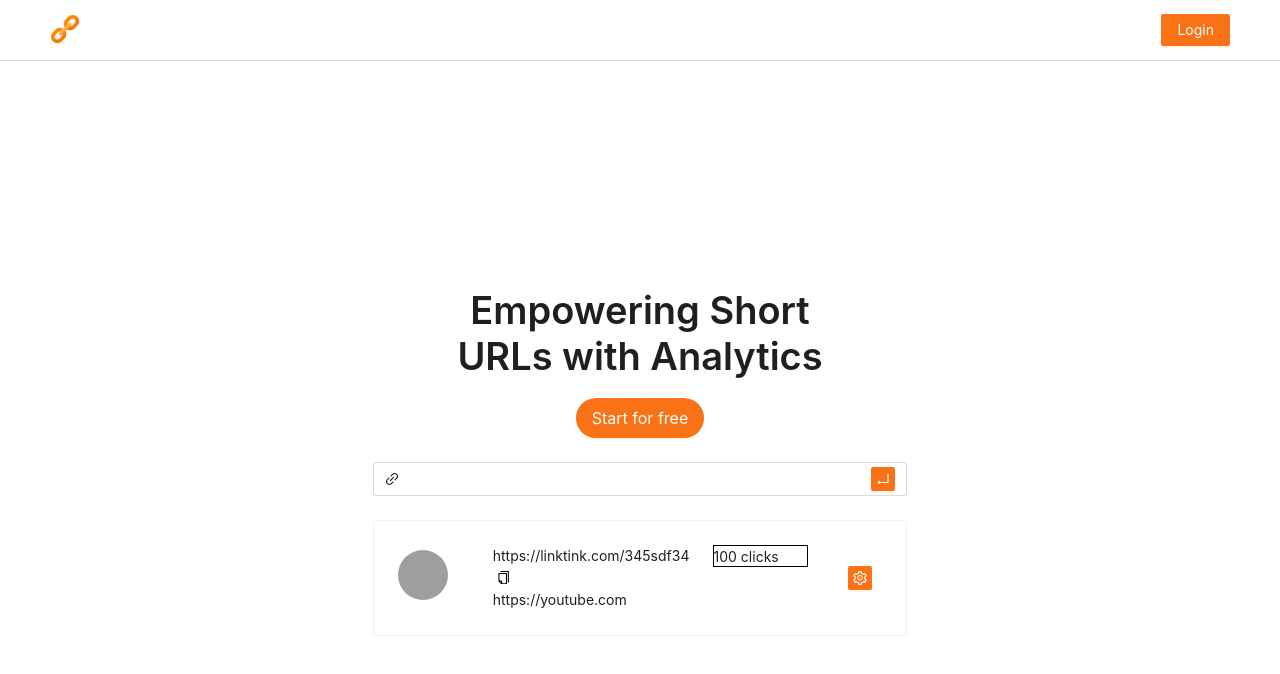
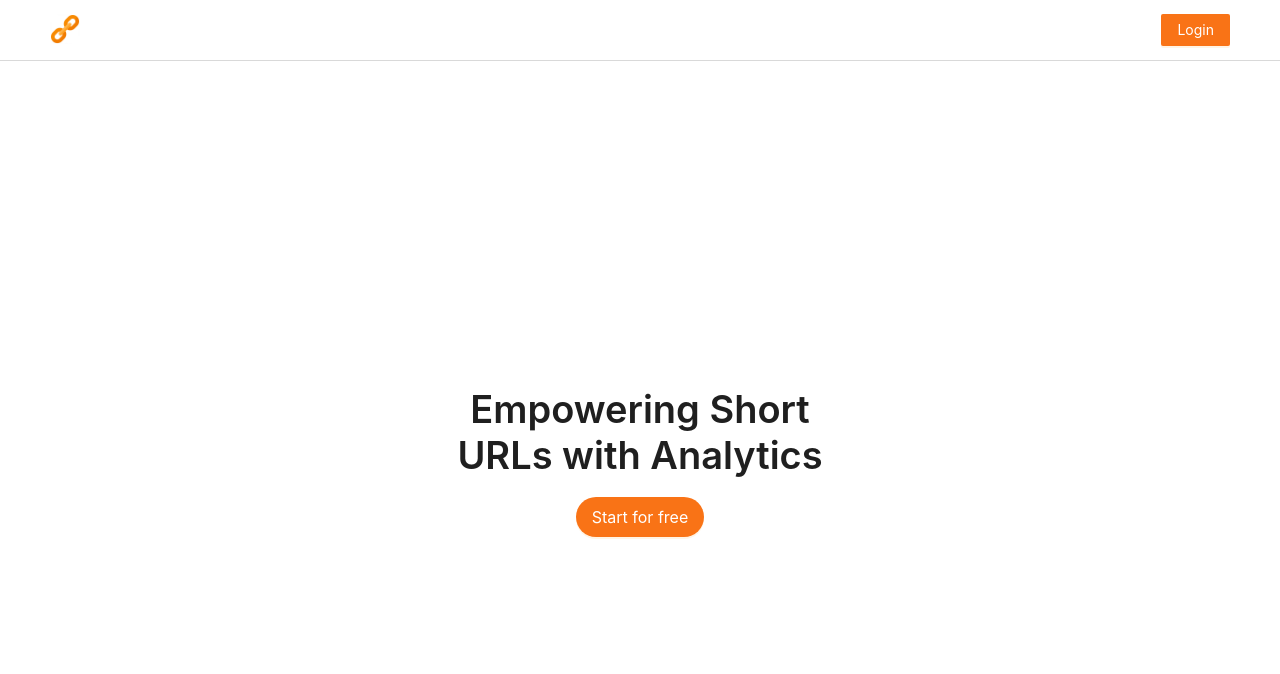
Before and after one commit to rakibul-dev/linktink, a React (Vite) app: page / in a window 1280 px wide. Shown: the top 674 px of the page. Built offline with nearby package versions, Linux system fonts and the light colour scheme; grey boxes are pictures that could not be loaded.

Commit message:
feat: add new home banner page

```diff
--- a/src/Components/HomeBanner/HomeBanner.jsx
+++ b/src/Components/HomeBanner/HomeBanner.jsx
@@ -4,8 +4,11 @@ import { EnterOutlined, LinkOutlined } from "@ant-design/icons";
 import { Input, Flex, Typography, Row, Col, Button } from "antd";
 import ShortLinkCard from "../ShortLinkCard/ShortLinkCard";
 const { Title } = Typography;
-
+import { useNavigate } from "react-router-dom";
+import { useSelector } from "react-redux";
 const HomeBanner = () => {
+  const navigate = useNavigate();
+  const { id } = useSelector((state) => state.user.userInfo);
   return (
     <div
       style={{
@@ -21,15 +24,23 @@ const HomeBanner = () => {
           <Col md={8}>
             <Flex align="center" vertical>
               <Title align="center">Empowering Short URLs with Analytics</Title>
-              <Button type="primary" shape="round" size="large">
+              <Button
+                type="primary"
+                shape="round"
+                size="large"
+                onClick={() => {
+                  id
+                    ? navigate("/user/dashboard/projects")
+                    : navigate("/login");
+                }}
+              >
                 Start for free
               </Button>
             </Flex>
           </Col>
         </Row>
-        <Row justify="center" align="center">
-          <Col md={10}>
-            <Flex>
+        {/* <Row justify="center" align="center">
+          <Col md={10} sm={20} xs={20}>
             <Input
               prefix={<LinkOutlined />}
               suffix={
@@ -41,15 +52,15 @@ const HomeBanner = () => {
                 />
               }
               size="medium"
+              style={{ width: "100%" }}
             />
-            </Flex>
           </Col>
-        </Row>
-        <Row justify="center" align="center">
-          <Col md={10}>
+        </Row> */}
+        {/* <Row justify="center" align="center">
+          <Col md={10} xs={20}>
             <ShortLinkCard />
           </Col>
-        </Row>
+        </Row> */}
       </Flex>
     </div>
   );
```
Lines whose indentation alone changed are shown as unchanged.
